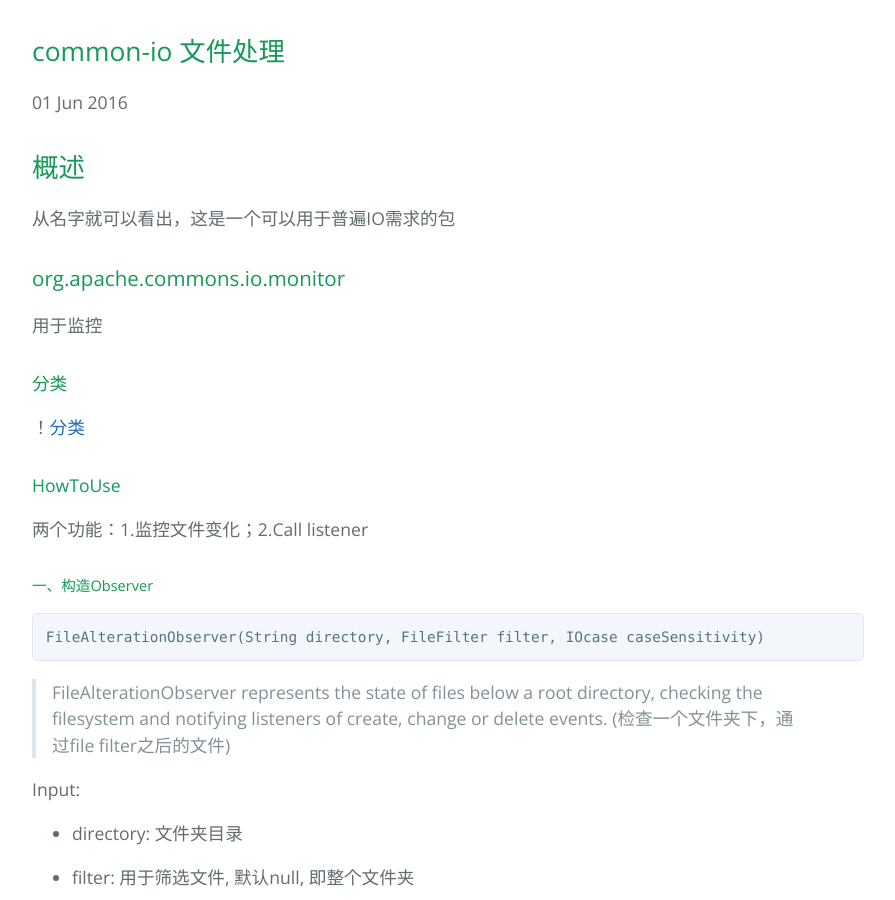
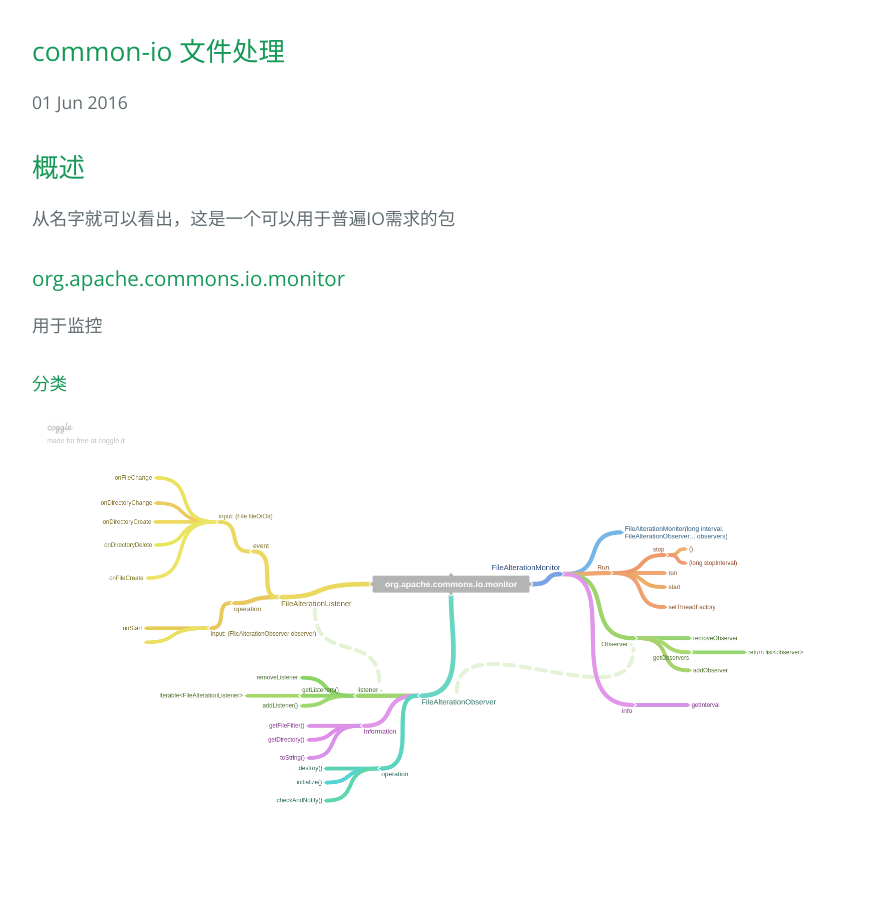
Before and after one commit to neilChenXie/ChenJava, a Jekyll site: the page built from _posts/packages/2016-06-01-common_io.md, in a window 1280 px wide and 900 px high. Shown: the whole window, without its empty margins (192-1087 px from the left). Built offline with Jekyll 4.4.1, drawn with Linux system fonts in a browser that asks for light colours.

Commit message:
modified:   _posts/packages/2016-06-01-common_io.md

```diff
--- a/_posts/packages/2016-06-01-common_io.md
+++ b/_posts/packages/2016-06-01-common_io.md
@@ -16,7 +16,7 @@ tags: [util, packages]
 
 #### 分类
 
-！[分类]({{ site.baseurl }}/img/org_apache_commons_io_monitor.png)
+![分类]({{ site.baseurl }}/img/org_apache_commons_io_monitor.png)
 
 #### HowToUse
 
```
